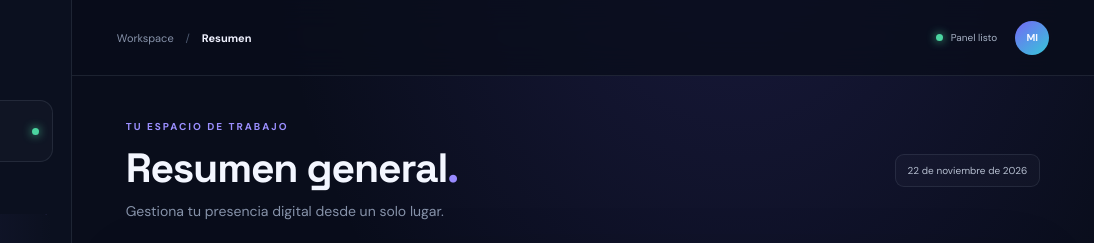
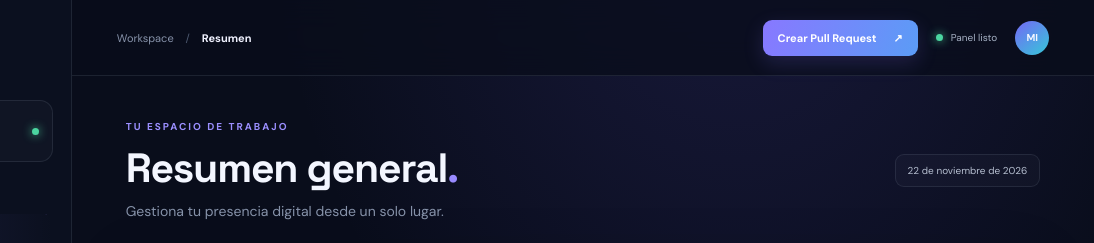
Before and after one commit to musicallyivan/portfolio, a plain HTML site: page admincenter/index.html in a window 1280 px wide. Shown: the top 243 px of the page, 186-1280 px from the left. Drawn offline with Linux system fonts and the light colour scheme.

Commit message:
Add publish changes as pull request action

```diff
--- a/admincenter/index.html
+++ b/admincenter/index.html
@@ -28,7 +28,7 @@
       <div class="sidebar-bottom"><div class="secure-pill"><span>◆</span><div><b>Acceso protegido</b><small>Identidad gestionada por Cloudflare</small></div></div><a class="back-link" href="/">← Volver al portfolio</a></div>
     </aside>
     <main class="main">
-      <header class="topbar"><button class="mobile-menu" id="menu-toggle" aria-label="Abrir menú">☰</button><div class="breadcrumbs">Workspace <span>/</span> <b id="crumb">Resumen</b></div><div class="top-actions"><span class="status"><i></i> Panel listo</span><div class="avatar">MI</div></div></header>
+      <header class="topbar"><button class="mobile-menu" id="menu-toggle" aria-label="Abrir menú">☰</button><div class="breadcrumbs">Workspace <span>/</span> <b id="crumb">Resumen</b></div><div class="top-actions"><button class="primary-btn publish-btn" id="publish-pr">Crear Pull Request <span>↗</span></button><span class="status"><i></i> Panel listo</span><div class="avatar">MI</div></div></header>
       <div class="content">
         <section class="view active" id="view-overview">
           <div class="page-heading"><div><p class="eyebrow">TU ESPACIO DE TRABAJO</p><h1>Resumen general<span class="accent">.</span></h1><p class="subheading">Gestiona tu presencia digital desde un solo lugar.</p></div><span class="date-chip" id="today"></span></div>
```
